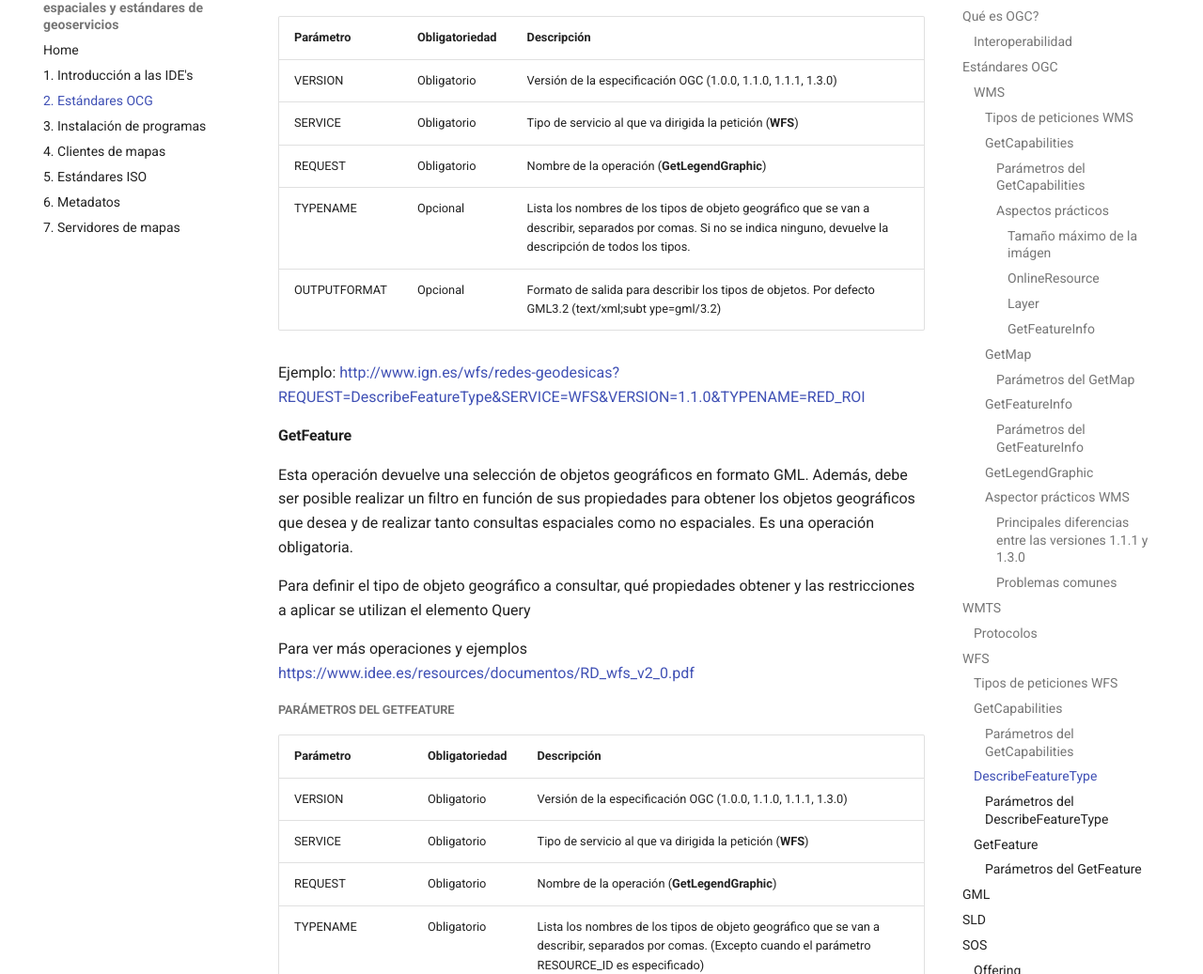
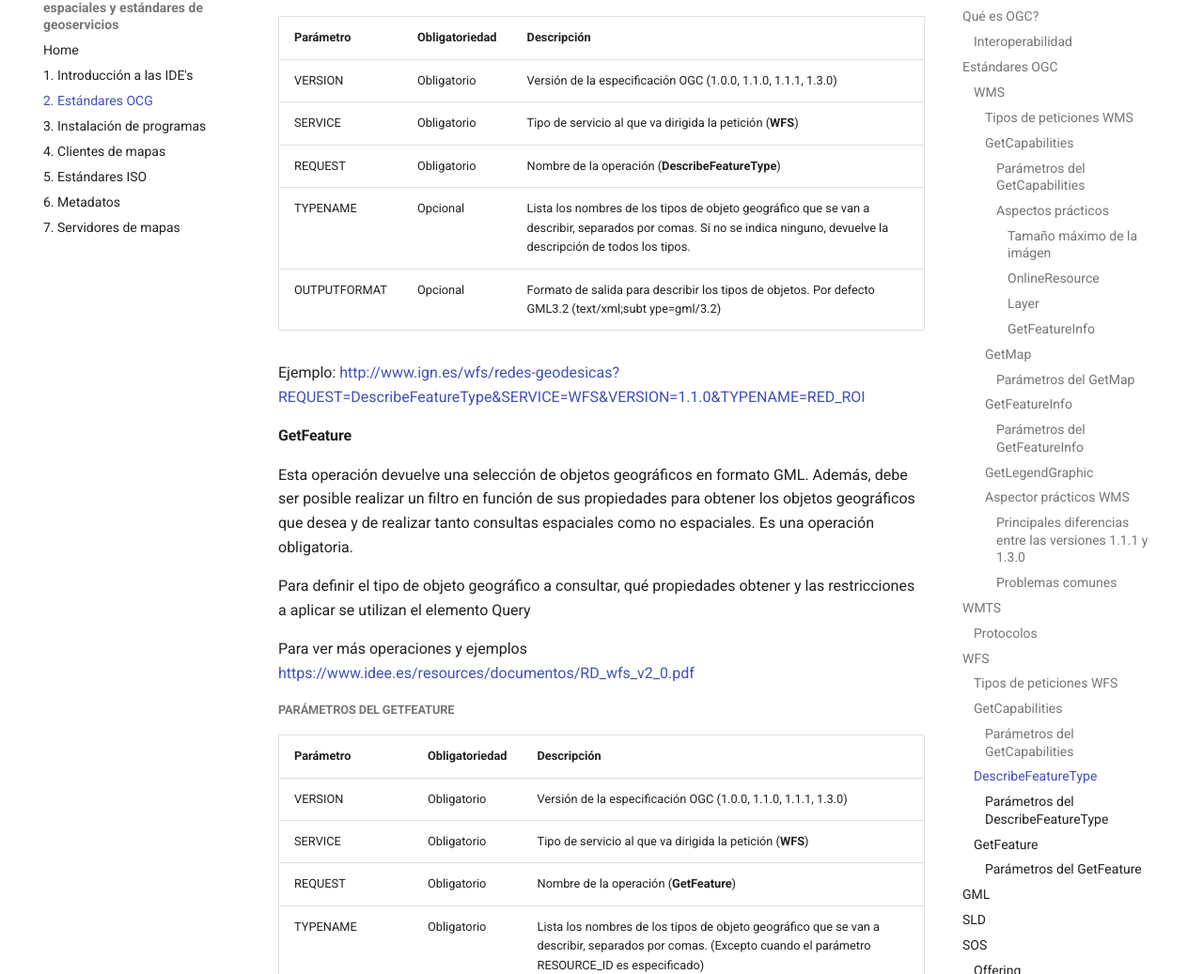
Before and after one commit to gss-mtig/sdis-mgeo, an MkDocs documentation site: the page built from docs/estandares_OCG.md, in a window 1280 px wide and 1400 px high, scrolled down 13699 px. Shown: the part 91-1128 px from the top of the window at 94% size. Built offline with MkDocs 1.6.1 and Material for MkDocs 9.7.7, drawn with Linux system fonts in a browser that asks for light colours; comment, search, counter and statistics services are not loaded.

Commit message:
fix request on WFS methods

```diff
--- a/docs/estandares_OCG.md
+++ b/docs/estandares_OCG.md
@@ -365,7 +365,7 @@ Devuelve la descripción de los tipos de objetos geográficos (XML schema de los
 |--------------|----------------|-----------------------------------------------------------------------------------------------------------------------------------------------------------------------|
 | VERSION      | Obligatorio    | Versión de la especificación OGC (1.0.0, 1.1.0, 1.1.1, 1.3.0)                                                                                                         |
 | SERVICE      | Obligatorio    | Tipo de servicio al que va dirigida la petición (**WFS**)                                                                                                             |
-| REQUEST      | Obligatorio    | Nombre de la operación (**GetLegendGraphic**)                                                                                                                         |
+| REQUEST      | Obligatorio    | Nombre de la operación (**DescribeFeatureType**)                                                                                                                         |
 | TYPENAME     | Opcional       | Lista los nombres de los tipos de objeto geográfico que se van a describir, separados por comas. Si no se indica ninguno, devuelve la descripción de todos los tipos. |
 | OUTPUTFORMAT | Opcional       | Formato de salida para describir los tipos de objetos. Por defecto GML3.2 (text/xml;subt ype=gml/3.2)                                                                                             |
 
@@ -385,7 +385,7 @@ Para ver más operaciones y ejemplos https://www.idee.es/resources/documentos/RD
 |-----------------|----------------|-------------------------------------------------------------------------------------------------------------------------------------------------------------------------------------------------------------------------------------------------------------------------------------------------------------------------|
 | VERSION         | Obligatorio    | Versión de la especificación OGC (1.0.0, 1.1.0, 1.1.1, 1.3.0)                                                                                                                                                                                                                                                           |
 | SERVICE         | Obligatorio    | Tipo de servicio al que va dirigida la petición (**WFS**)                                                                                                                                                                                                                                                               |
-| REQUEST         | Obligatorio    | Nombre de la operación (**GetLegendGraphic**)                                                                                                                                                                                                                                                                           |
+| REQUEST         | Obligatorio    | Nombre de la operación (**GetFeature**)                                                                                                                                                                                                                                                                           |
 | TYPENAME        | Obligatorio    | Lista los nombres de los tipos de objeto geográfico que se van a describir, separados por comas. (Excepto cuando el parámetro RESOURCE_ID es especificado)                                                                                                                                                              |
 | RESOURCEID      | Opcional       | Lista los identificadores únicos de los objetos geográficos que se quieren obtener. Mutuamente excluyente con FILTER y BBOX.                                                                                                                                                                                            |
 | FILTER          | Opcional       | Describe un conjunto de características sobre las que operar. Se debe establecer un filtro por cada tipo de objeto geográfico listado en el parámetro TYPENAME                                                                                                                                                          |
```
